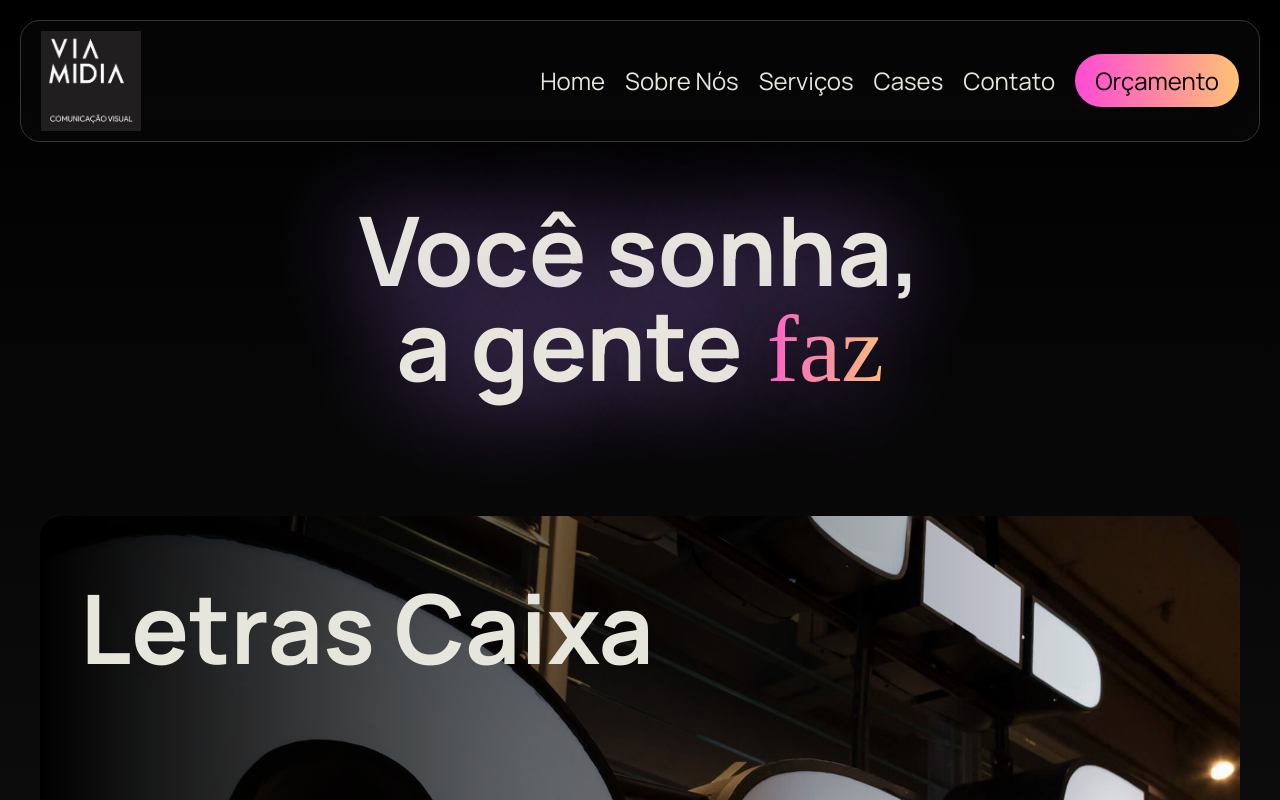
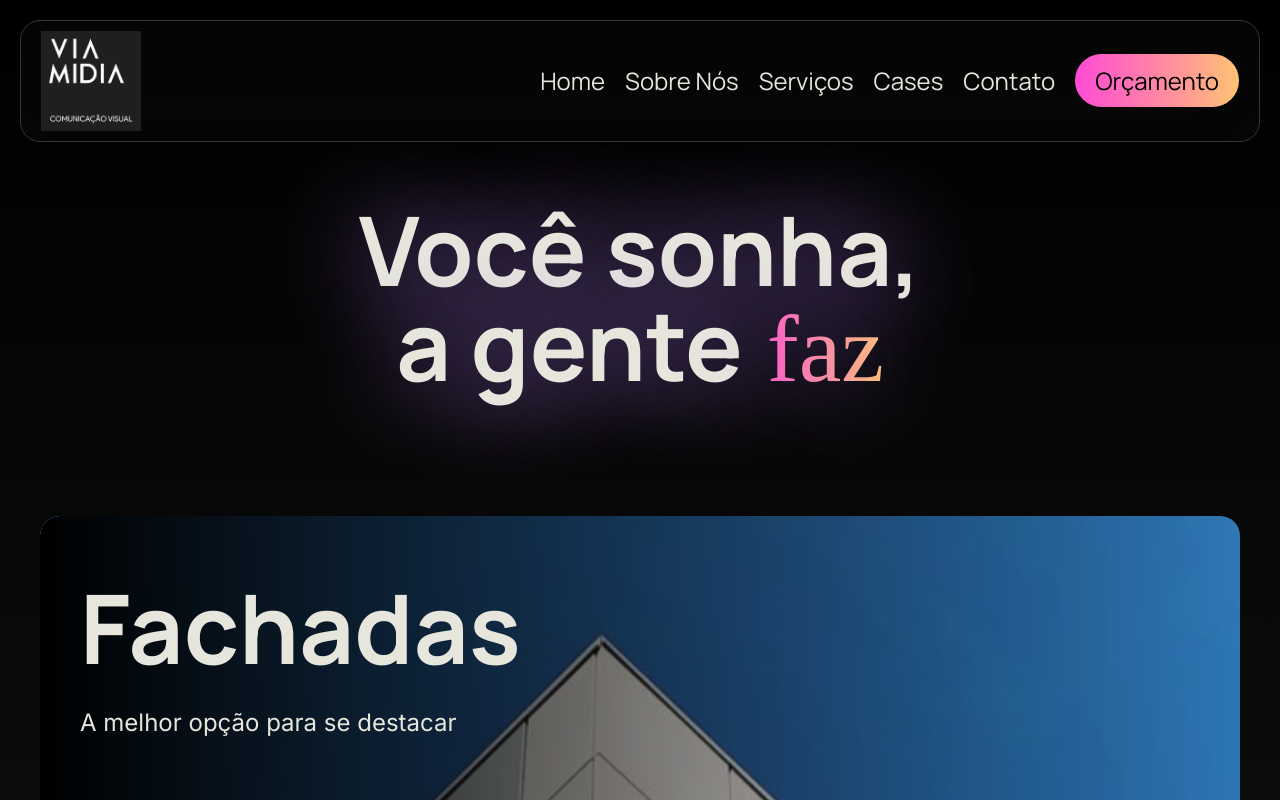
Before and after one commit to felipe-torress/viamidia-website, a Next.js app: page / in a window 1280 px wide. Shown: the top 800 px of the page. Built offline with nearby package versions, Linux system fonts and the light colour scheme; a web font is replaced by a local one.

Commit message:
feat: add description text and fix overlay borders

```diff
--- a/package.json
+++ b/package.json
@@ -9,6 +9,8 @@
     "lint": "next lint"
   },
   "dependencies": {
+    "@react-spring/web": "^9.7.4",
+    "@use-gesture/react": "^10.3.1",
     "next": "14.2.3",
     "react": "^18",
     "react-dom": "^18",
--- a/src/app/components/carousel/CarouselIndicator.tsx
+++ b/src/app/components/carousel/CarouselIndicator.tsx
@@ -1,28 +1,30 @@
 "use client";
 
-import styles from "./carousel.module.css";
 import typography from "@styles/typography.module.css";
-import "react-responsive-carousel/lib/styles/carousel.min.css"; // requires a loader
-import { CarouselItemIndicator } from "./model/models";
 import classNames from "classnames";
 import { useEffect, useState } from "react";
+import "react-responsive-carousel/lib/styles/carousel.min.css"; // requires a loader
+import styles from "./carousel.module.css";
+import { CarouselItemIndicator } from "./model/models";
 
-interface CarouselIndicator {
+interface CarouselIndicatorProps {
   indicators: CarouselItemIndicator[];
   currentSlide: number;
 }
 
-const VerticalIndicatorCarousel: React.FC<CarouselIndicator> = ({
+const CarouselIndicator: React.FC<CarouselIndicatorProps> = ({
   indicators,
   currentSlide,
 }) => {
-  const [currentIndicator, setVisibleString] = useState(indicators[currentSlide].title);
+  const [currentIndicator, setCurrentIndicator] = useState(
+    indicators[currentSlide]
+  );
   const [fadeState, setFadeState] = useState(styles.fadeIn);
 
   useEffect(() => {
     setFadeState(styles.fadeOut);
     const timeout = setTimeout(() => {
-      setVisibleString(indicators[currentSlide].title);
+      setCurrentIndicator(indicators[currentSlide]);
       setFadeState(styles.fadeIn);
     }, 500); // duration of the fade-out
 
@@ -31,9 +33,12 @@ const VerticalIndicatorCarousel: React.FC<CarouselIndicator> = ({
 
   return (
     <div className={classNames(styles.carouselIndicator, fadeState)}>
-      <span className={typography.h1}>{currentIndicator}</span>
+      <span className={typography.h1}>{currentIndicator.title}</span>
+      <span className={typography.bodyLarge}>
+        {currentIndicator.description}
+      </span>
     </div>
   );
 };
 
-export default VerticalIndicatorCarousel;
+export default CarouselIndicator;
--- a/src/app/components/carousel/CarouselWithIndicator.tsx
+++ b/src/app/components/carousel/CarouselWithIndicator.tsx
@@ -1,36 +1,47 @@
 "use client";
 
+import styles from "@components/carousel/carousel.module.css";
+import acmPannelsImage from "@images/acm-panels.jpg";
+import adesivagemImage from "@images/adesivagem.jpeg";
+import dimentionalLetterImage from "@images/letra-caixa.jpg";
 import React, { useState } from "react";
 import HorizontalImageCarousel from "./HorizontalImageCarousel";
-import VerticalIndicatorCarousel from "./CarouselIndicator";
-import styles from "@components/carousel/carousel.module.css";
+import {
+  mapToCarouselItemIndicatorsList,
+  mapToImagesList,
+} from "./model/mappers";
 import { CarouselItem } from "./model/models";
-import { useRouter } from "next/navigation";
-import {
-  mapToImagesList,
-  mapToCarouselItemIndicatorsList,
-} from "./model/mappers";
-import acmPannelsImage from "@images/acm-panels.jpg";
-import dimentionalLetterImage from "@images/letra-caixa.jpg";
-import adesivagemImage from "@images/adesivagem.jpeg";
+import CarouselIndicator from "./CarouselIndicator";
 
 const CarouselWithIndicator: React.FC = () => {
-    const router = useRouter();
+  const [currentSlide, setCurrentSlide] = useState(0);
 
-  const [currentSlide, setCurrentSlide] = useState(0);
+  const carouselItems: CarouselItem[] = [
+    {
+      imageUrl: acmPannelsImage.src,
+      title: "Fachadas",
+      description: "A melhor opção para se destacar",
+    },
+    {
+      imageUrl: dimentionalLetterImage.src,
+      title: "Letras Caixa",
+      description:
+        "A alternativa moderna, que pode contar com iluminação integrada",
+    },
+    { imageUrl: adesivagemImage.src, title: "Adesivagem", description: "Sua frota de veículos personalizada com sua identidade visual" },
+  ];
+
+  const onClick = () => {
+    const currentItem = carouselItems[currentSlide];
+    alert(currentItem.title);
+  };
 
   const handleSlideChange = (index: number) => {
     setCurrentSlide(index);
   };
 
-  const carouselItems: CarouselItem[] = [
-    { imageUrl: acmPannelsImage.src, title: "Fachadas", onClick: () => router.push('/servicos/') },
-    { imageUrl: dimentionalLetterImage.src, title: "Letras Caixa", onClick: () => router.push('/servicos/') },
-    { imageUrl: adesivagemImage.src, title: "Adesivagem", onClick: () => router.push('/servicos/') },
-  ];
-
   return (
-    <div className={styles.carouselContainer}>
+    <div className={styles.carouselContainer} onClick={onClick}>
       <div className={styles.horizontalCarouselWrapper}>
         <HorizontalImageCarousel
           images={mapToImagesList(carouselItems)}
@@ -39,7 +50,7 @@ const CarouselWithIndicator: React.FC = () => {
         />
         <div className={styles.gradientOverlay}></div>
       </div>
-      <VerticalIndicatorCarousel
+      <CarouselIndicator
         indicators={mapToCarouselItemIndicatorsList(carouselItems)}
         currentSlide={currentSlide}
       />
--- a/src/app/components/carousel/HorizontalImageCarousel.tsx
+++ b/src/app/components/carousel/HorizontalImageCarousel.tsx
@@ -1,17 +1,17 @@
 "use client";
 
+import { Carousel as ReactCarousel } from "react-responsive-carousel";
+import "react-responsive-carousel/lib/styles/carousel.min.css"; // requires a loader
 import styles from "./carousel.module.css";
-import "react-responsive-carousel/lib/styles/carousel.min.css"; // requires a loader
-import { Carousel as ReactCarousel } from "react-responsive-carousel";
 import { CarouselImage } from "./model/models";
 
-interface HorizontalCarouselProps {
+interface HorizontalImageCarouselProps {
   images: CarouselImage[];
   currentSlide: number;
   onSlideChange: (index: number) => void;
 }
 
-const HorizontalImageCarousel: React.FC<HorizontalCarouselProps> = ({
+const HorizontalImageCarousel: React.FC<HorizontalImageCarouselProps> = ({
   images,
   currentSlide,
   onSlideChange,
@@ -27,15 +27,11 @@ const HorizontalImageCarousel: React.FC<HorizontalCarouselProps> = ({
       showThumbs={false}
       infiniteLoop={true}
       autoPlay={true}
-      emulateTouch={true}
+      emulateTouch={false}
+      interval={10000}
     >
       {images.map((element, index) => (
-        <img
-          key={index}
-          src={element.imageUrl}
-          alt="carousel image"
-          onClick={element.onClick}
-        />
+        <img key={index} src={element.imageUrl} alt="carousel image" />
       ))}
     </ReactCarousel>
   );
--- a/src/app/components/carousel/carousel.module.css
+++ b/src/app/components/carousel/carousel.module.css
@@ -35,9 +35,12 @@
   position: absolute;
   top: 0;
   left: 0;
+  right: 0;
+  bottom: 0;
   width: 100%;
   height: 100%;
-  background: linear-gradient(to right, rgba(0, 0, 0, 1.0), rgba(0, 0, 0, 0.0));
+  border-radius: 20px;
+  background: linear-gradient(to right, rgba(0, 0, 0, 1), rgba(0, 0, 0, 0));
   pointer-events: none; /* Allows clicks to pass through the overlay */
   z-index: 1;
 }
@@ -63,11 +66,11 @@
   left: 40px;
   z-index: 2; /* Ensure it's above the gradient overlay */
   transition: opacity 0.5s ease-in-out;
-}
-
-.carouselIndicator span {
-  position: absolute;
-  white-space: nowrap;
+  display: flex;
+  flex-direction: column;
+  align-items: flex-start; /* Align items to the start of the column */
+  width: auto; /* Adjust width based on content */
+  gap: 5px
 }
 
 .fadeIn {
--- a/src/app/components/carousel/model/mappers.ts
+++ b/src/app/components/carousel/model/mappers.ts
@@ -1,9 +1,9 @@
-import { CarouselItem, CarouselImage, CarouselItemIndicator } from './models'
+import { CarouselImage, CarouselItem, CarouselItemIndicator } from './models';
 
 export function mapToImagesList(carouselItems: CarouselItem[]): CarouselImage[] {
-    return carouselItems.map(item => ({ imageUrl: item.imageUrl, onClick: item.onClick }));
+    return carouselItems.map(item => ({ imageUrl: item.imageUrl }));
 }
 
 export function mapToCarouselItemIndicatorsList(carouselItems: CarouselItem[]): CarouselItemIndicator[] {
-    return carouselItems.map(item => ({ title: item.title }));
+    return carouselItems.map(item => ({ title: item.title, description: item.description }));
 }
--- a/src/app/styles/typography.module.css
+++ b/src/app/styles/typography.module.css
@@ -26,12 +26,25 @@
   color: var(--soft-grey);
 }
 
+.bodyLarge {
+  font-size: "Manrope", sans-serif;
+  font-weight: 400;
+  font-size: 24px;
+  color: var(--soft-grey);
+}
+
 .centeredText {
   text-align: center;
 }
 
 .gradientText {
-  background: linear-gradient(to right, #FF4AD6, #FFC273); /* Define your gradient */
+  background: linear-gradient(
+    to right,
+    #ff4ad6,
+    #ffc273
+  ); /* Define your gradient */
+  clip: text; /* Clip the background to the text */
+  background-clip: text; /* Clip the background to the text */
   -background-clip: text; /* Clip the background to the text */
   -webkit-background-clip: text; /* Clip the background to the text */
   color: transparent; /* Make the text color transparent */
```
Also changed, not shown: src/app/components/carousel/model/models.ts (+4 -4 lines), 1 other file (tests, documents, lock files or other folders).
